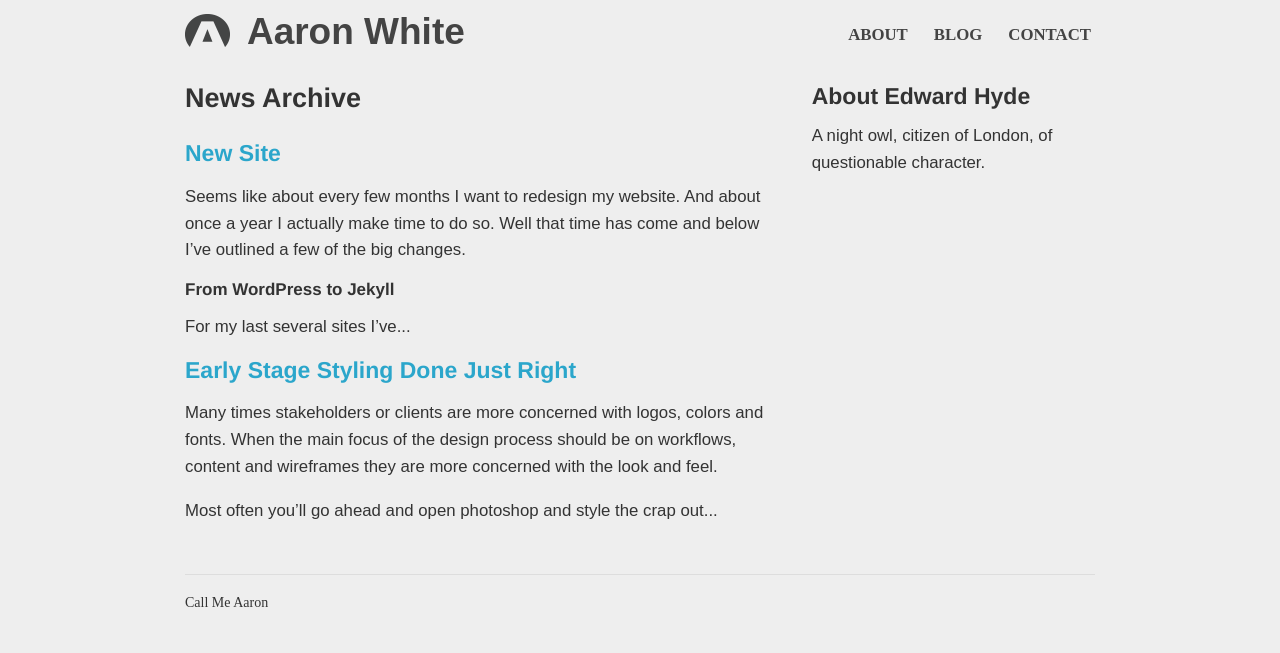
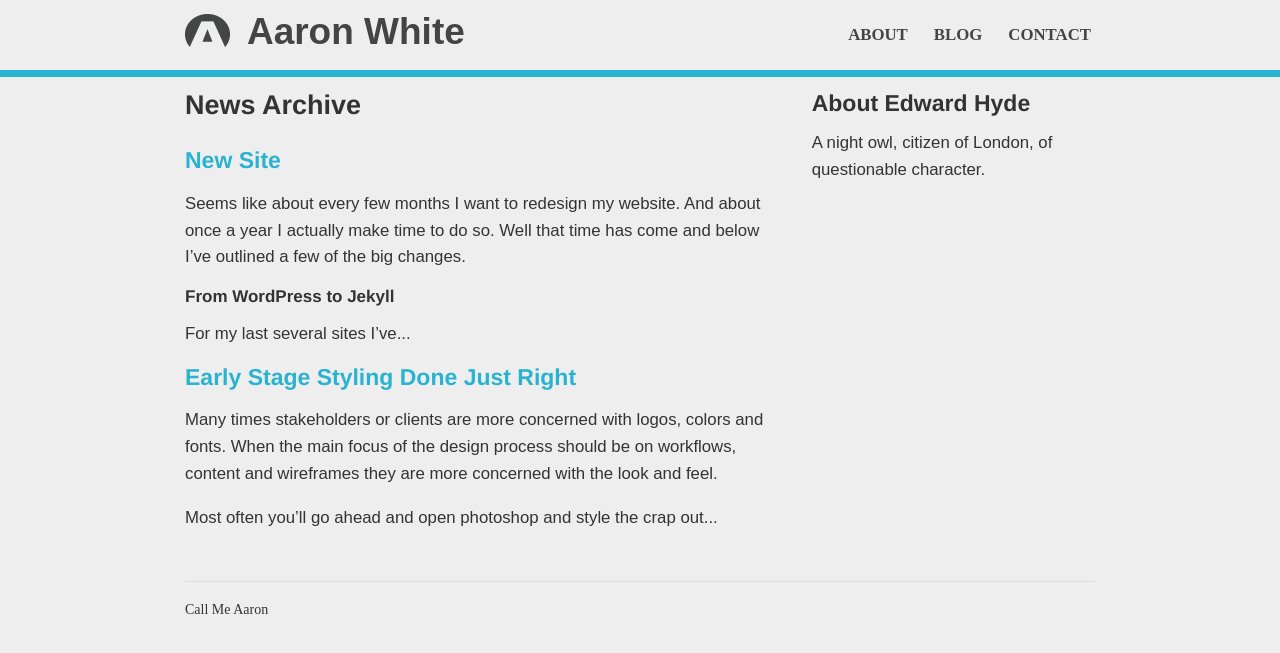
Before and after one commit to internetAaron/call-me-aaron, a Jekyll site: the page built from archive.html, in a window 1280 px wide. Shown: the top 653 px of the page. Built offline with Jekyll 4.4.1, drawn with Linux system fonts in a browser that asks for light colours; Markdown is read by kramdown in place of the engine named in the settings.

Commit message:
Add a splash'o color to bottom border of header.

```diff
--- a/stylesheets/app.css
+++ b/stylesheets/app.css
@@ -23,6 +23,10 @@ p {
   font-size: 1.2em;
 }
 
+a {
+  color: rgba(41, 179, 208, 1.0);
+}
+
 small {
   font-size: 0.9em;
   font-family: "proxima-nova",sans-serif;
@@ -39,6 +43,7 @@ hr {
 
 .header {
   background: rgba(238, 238, 238, 1.0);
+  border-bottom: 7px solid rgba(41, 179, 208, 1.0);
 }
 
 .header h2 {
```
Also changed, not shown: 2 other files.
